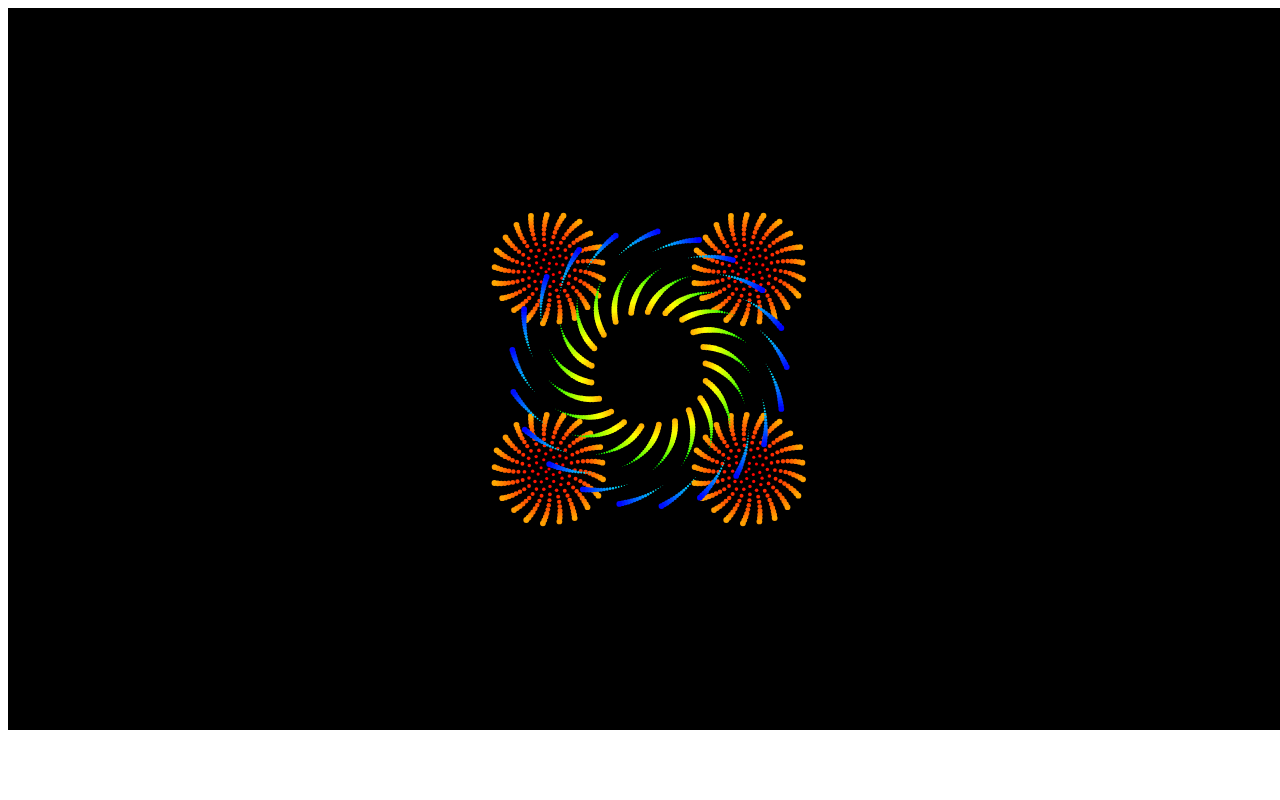
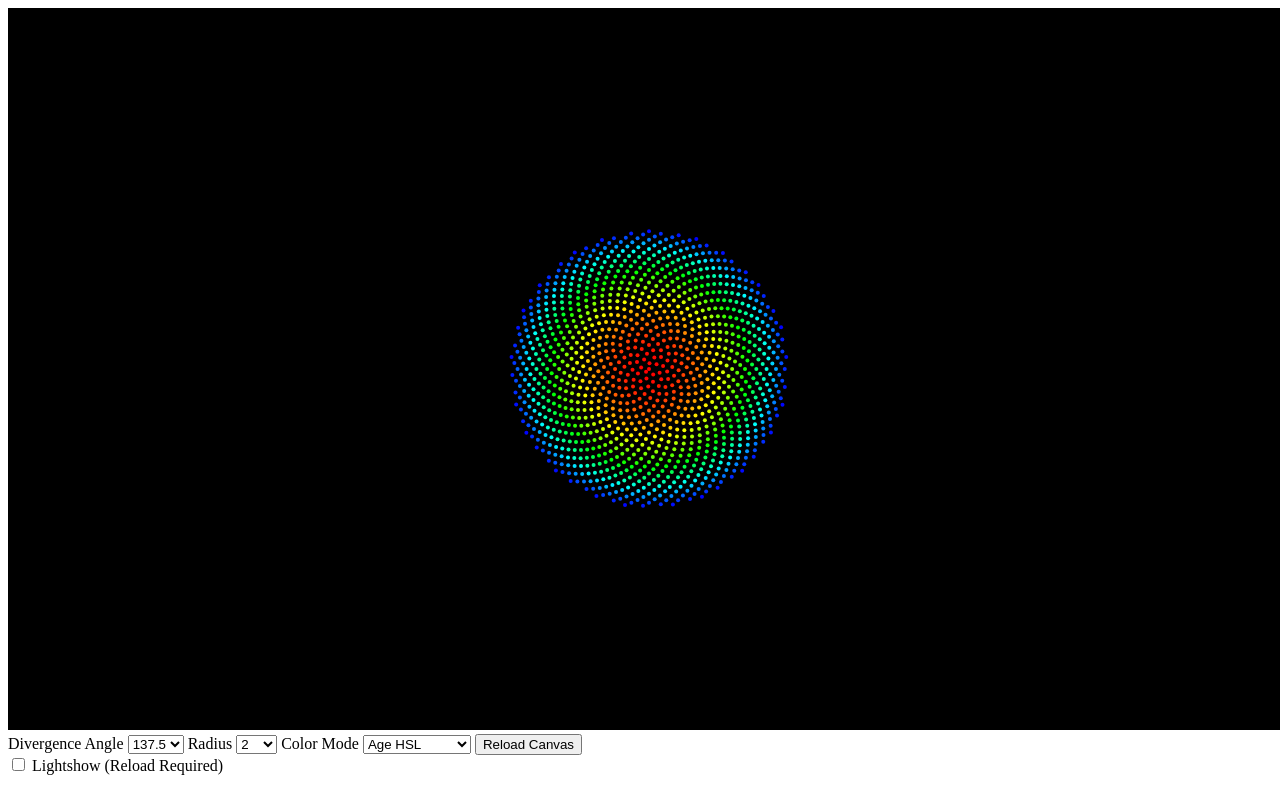
Before and after one commit to JT2255/IGME-330, a plain HTML site: page Practice Exercises/PE6/phyllotaxis.html in a window 1280 px wide. Drawn offline with Linux system fonts and the light colour scheme.

Commit message:
finish pe6

```diff
--- a/Practice Exercises/PE6/phyllotaxis.html
+++ b/Practice Exercises/PE6/phyllotaxis.html
@@ -17,23 +17,60 @@
         let n = 0;
         let radius = 3;
         const c = 4;
-        const divergence = 137.2;
+        let divergence = 137.2;
         let angle = 0;
         let increase = Math.PI * 2 / 1000;
         let sinDif;
+        let lightShow = false;
+        let color;
 
-        window.onload = init;
-
-        function init() {
+        const init = () => {
             ctx = canvas.getContext("2d");
             canvas.width = canvasWidth;
             canvas.height = canvasHeight;
             ctx.fillRect(0, 0, canvasWidth, canvasHeight);
+            document.querySelector("#btn-reload").onclick = reloadCanvas;
             loop();
         }
 
-        function loop() {
+        // reset canvas and default values for parameters
+        const reloadCanvas = () => {
+            angle = 0;
+            n = 1;
+            radius = 3;
+            divergence = 137.2;
+            ctx.fillRect(0, 0, canvasWidth, canvasHeight);
+            color = `hsl(${n / 5 % 361},100%,50%)`;
+            lightShow = document.querySelector("#cb-lightshow").checked;
+        }
+
+        const loop = () => {
             setTimeout(loop, 1000 / fps);
+            let aDegrees;
+
+            if (!lightShow) {
+                divergence = Number(document.querySelector("#ctrl-divergence").value);
+                radius = Number(document.querySelector("#ctrl-radius").value);
+
+                switch (document.querySelector("#ctrl-color").value) {
+                    case "age":
+                        color = `rgb(${n % 256},0,255)`;
+                        break;
+                    case "ageHSL":
+                        color = `hsl(${n / 5 % 361},100%,50%)`;
+                        break;
+                    case "angle":
+                        aDegrees = (n * divergence) % 256;
+                        color = `rgb(${aDegrees},0,255)`;
+                        break;
+                    case "quadrant":
+                        aDegrees = (n * divergence) % 361;
+                        color = `hsl(${aDegrees},100%,50%)`;
+                        break;
+                    default:
+                        break;
+                }
+            }
 
             // each frame draw a new dot
             // `a` is the angle
@@ -44,28 +81,26 @@
             let x = r * Math.cos(a) + canvasWidth / 2;
             let y = r * Math.sin(a) + canvasHeight / 2;
 
-            //let color = `rgb(${n % 256},0,255)`;
-            let aDegrees = (n * divergence) % 361;
-            let color = `hsl(${n / 5 % 361},100%,50%)`;
+            // oscillating number multiplied to radius
             sinDif = Math.sin(angle) / 2 + 0.5;
 
+            if (lightShow) {
+                color = `hsl(${n / 5 % 361},100%,50%)`;
+
                 if (n < 200) {
-
                     if (sinDif > 0.1) {
                         drawCircle(ctx, x + 100, y + 100, radius * sinDif, color);
                         drawCircle(ctx, x - 100, y - 100, radius * sinDif, color);
                         drawCircle(ctx, x + 100, y - 100, radius * sinDif, color);
                         drawCircle(ctx, x - 100, y + 100, radius * sinDif, color);
                     }
-
                 }
                 else if (n < 1700) {
                     if (sinDif > 0.1) {
                         drawCircle(ctx, x, y, radius * sinDif, color);
                     }
-
                 }
-            else {
+                else if (n < 5675) {
                     if (sinDif > 0.1) {
                         drawCircle(ctx, x - canvasWidth / 2, y - canvasHeight / 2, radius * sinDif, color);
                         drawCircle(ctx, x - canvasWidth / 2, y + canvasHeight / 2, radius * sinDif, color);
@@ -73,17 +108,27 @@
                         drawCircle(ctx, x + canvasWidth / 2, y - canvasHeight / 2, radius * sinDif, color);
                     }
                 }
+                else {
+                    if (sinDif > 0.1) {
+                        drawCircle(ctx, x, y, radius * sinDif, color);
+                    }
+                }
 
                 angle += increase;
+            }
+            else {
+                drawCircle(ctx, x, y, radius, color);
+            }
+
             n++;
         }
 
         // helpers
-        function dtr(degrees) {
+        const dtr = (degrees) => {
             return degrees * (Math.PI / 180);
         }
 
-        function drawCircle(ctx, x, y, radius, color) {
+        const drawCircle = (ctx, x, y, radius, color) => {
             ctx.save();
             ctx.fillStyle = color;
             ctx.beginPath();
@@ -93,12 +138,41 @@
             ctx.restore();
         }
 
+        window.onload = init;
     </script>
 </head>
 
 <body>
     <canvas id="canvas"></canvas>
-
+    <div>
+        <lable for="#ctrl-divergence">Divergence Angle</lable>
+        <select id="ctrl-divergence">
+            <option value="137.1">137.1</option>
+            <option value="137.3">137.3</option>
+            <option value="137.5" selected>137.5</option>
+            <option value="137.7">137.7</option>
+            <option value="137.7">137.9</option>
+        </select>
+        <label>Radius</label>
+        <select id="ctrl-radius">
+            <option value="1">1</option>
+            <option value="1.5">1.5</option>
+            <option value="2" selected>2</option>
+            <option value="2.5">2.5</option>
+            <option value="3">3</option>
+        </select>
+        <label>Color Mode</label>
+        <select id="ctrl-color">
+            <option value="age">Age RGB</option>
+            <option value="ageHSL" selected>Age HSL</option>
+            <option value="angle">Angle RGB</option>
+            <option value="quadrant">Quadrant HSL</option>
+        </select>
+        <button id="btn-reload">Reload Canvas</button>
+        <br>
+        <input type="checkbox" id="cb-lightshow">
+        <label>Lightshow (Reload Required)</label>
+    </div>
 </body>
 
 </html>
```
Lines whose indentation alone changed are shown as unchanged.
